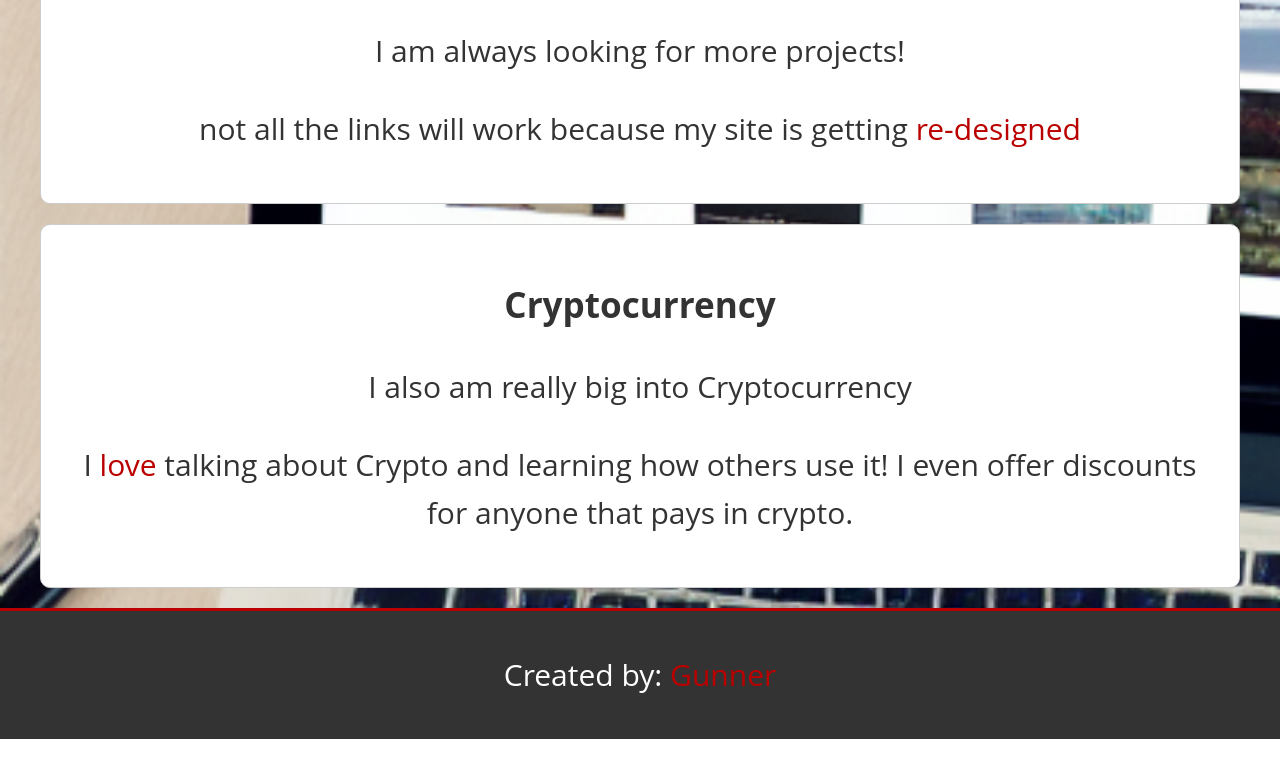
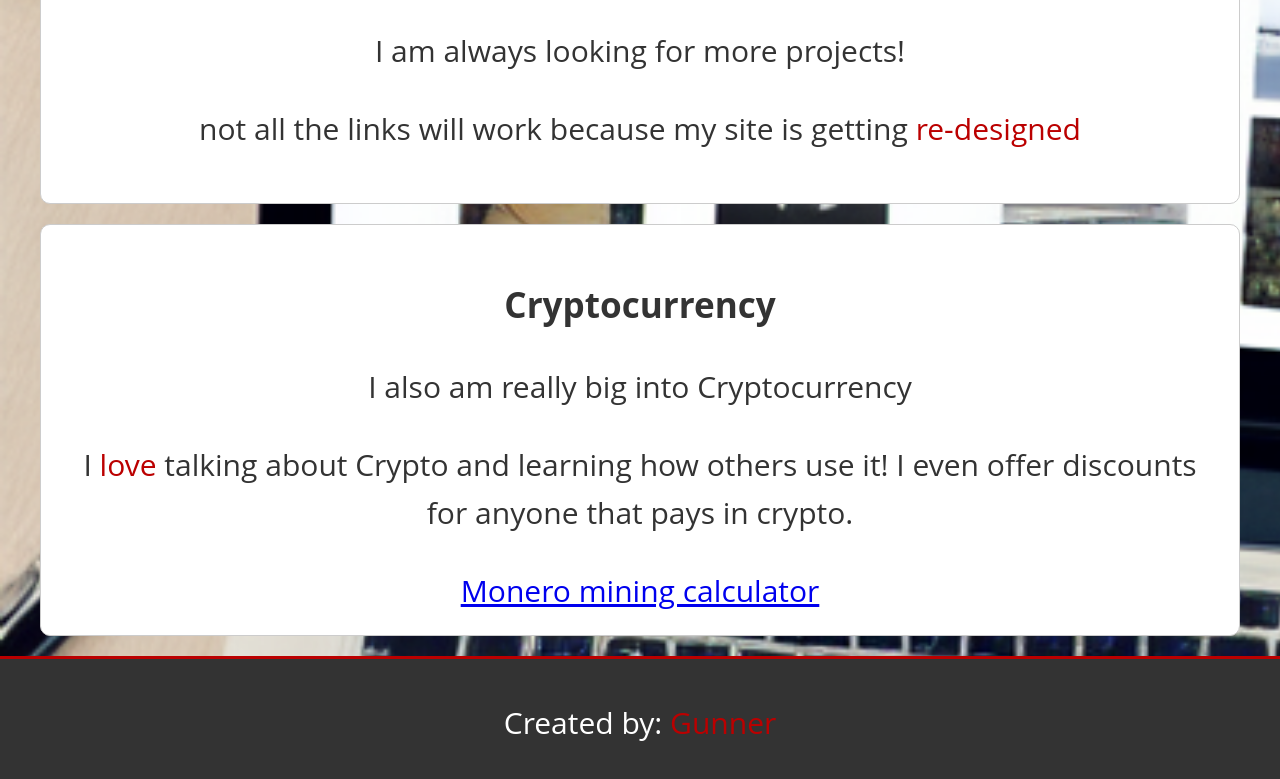
Before and after one commit to gunnerb7/My-site, a plain HTML site: page index.html in a window 1280 px wide. Shown: the part 892-1671 px from the top of the page. Before the commit the page ends 1631 px from the top, so only its background shows below. Drawn offline with Linux system fonts and the light colour scheme; a script that the page names is missing.

Commit message:
crypto widget

```diff
--- a/index.html
+++ b/index.html
@@ -33,6 +33,8 @@
             <h3>Cryptocurrency</h3>
             <p>I also am really big into Cryptocurrency</p>
             <p>I <span>love</span> talking about Crypto and learning how others use it! I even offer discounts for anyone that pays in crypto.</p>
+            <a class="minerstat-widget" title="XMR mining calculator" data-coin="XMR" data-algo="RandomX" data-info="yes" data-style="light" data-color="" data-unit="H" data-hashrate="100" data-width="300" rel="nofollow" href="https://minerstat.com/coin/XMR">Monero mining calculator</a><script async src="https://api.minerstat.com/v2/widgets/coin.js" charset="utf-8"></script>
+
         </section>
         <footer>
             <p>Created by: <span>Gunner</span></p>
```
